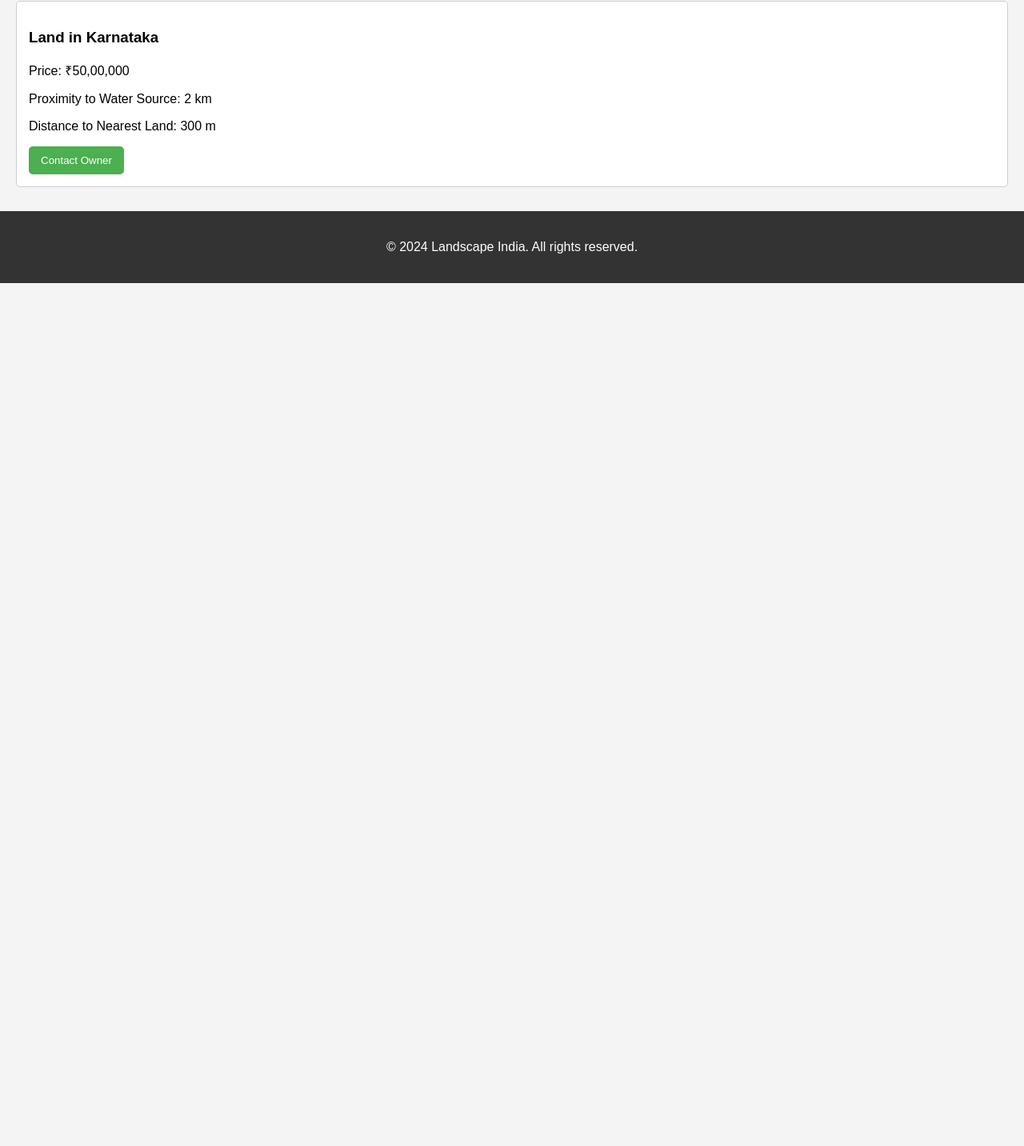
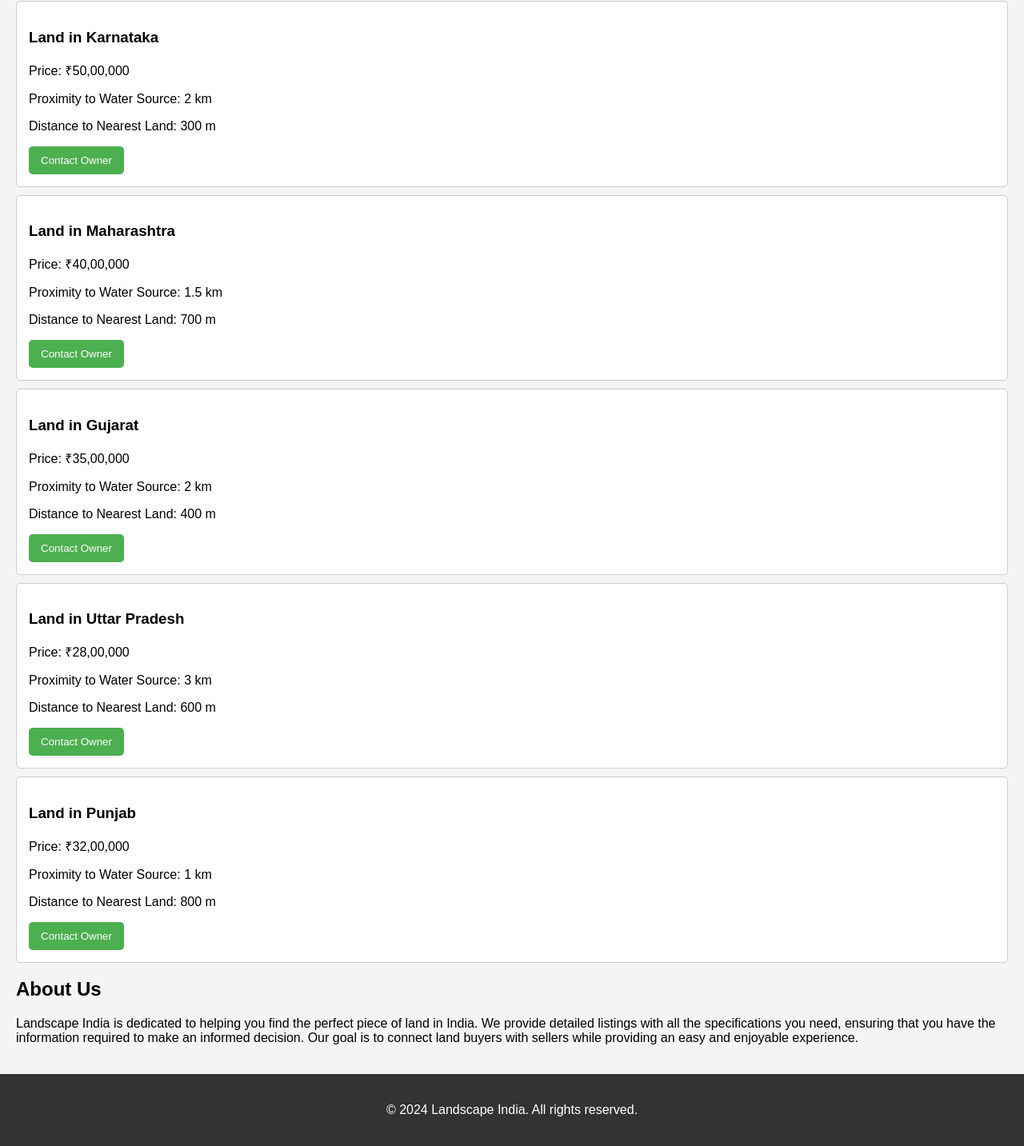
Before and after one commit to venkatevvala/Landscape-India, a plain HTML site: page index.html in a window 1280 px wide. Shown: the part 1069-2502 px from the top of the page at 80% size. Before the commit the page ends 1423 px from the top, so only its background shows below. Drawn offline with nearby package versions, Linux system fonts and the light colour scheme.

Commit message:
Update index.html

```diff
--- a/index.html
+++ b/index.html
@@ -39,7 +39,40 @@
                 <p>Distance to Nearest Land: 300 m</p>
                 <button onclick="contactOwner('Karnataka')">Contact Owner</button>
             </div>
+            <div class="land-item">
+                <h3>Land in Maharashtra</h3>
+                <p>Price: ₹40,00,000</p>
+                <p>Proximity to Water Source: 1.5 km</p>
+                <p>Distance to Nearest Land: 700 m</p>
+                <button onclick="contactOwner('Maharashtra')">Contact Owner</button>
+            </div>
+            <div class="land-item">
+                <h3>Land in Gujarat</h3>
+                <p>Price: ₹35,00,000</p>
+                <p>Proximity to Water Source: 2 km</p>
+                <p>Distance to Nearest Land: 400 m</p>
+                <button onclick="contactOwner('Gujarat')">Contact Owner</button>
+            </div>
+            <div class="land-item">
+                <h3>Land in Uttar Pradesh</h3>
+                <p>Price: ₹28,00,000</p>
+                <p>Proximity to Water Source: 3 km</p>
+                <p>Distance to Nearest Land: 600 m</p>
+                <button onclick="contactOwner('Uttar Pradesh')">Contact Owner</button>
+            </div>
+            <div class="land-item">
+                <h3>Land in Punjab</h3>
+                <p>Price: ₹32,00,000</p>
+                <p>Proximity to Water Source: 1 km</p>
+                <p>Distance to Nearest Land: 800 m</p>
+                <button onclick="contactOwner('Punjab')">Contact Owner</button>
+            </div>
             <!-- Add more land items as needed -->
+        </section>
+
+        <section id="about-us">
+            <h2>About Us</h2>
+            <p>Landscape India is dedicated to helping you find the perfect piece of land in India. We provide detailed listings with all the specifications you need, ensuring that you have the information required to make an informed decision. Our goal is to connect land buyers with sellers while providing an easy and enjoyable experience.</p>
         </section>
     </main>
 
```
